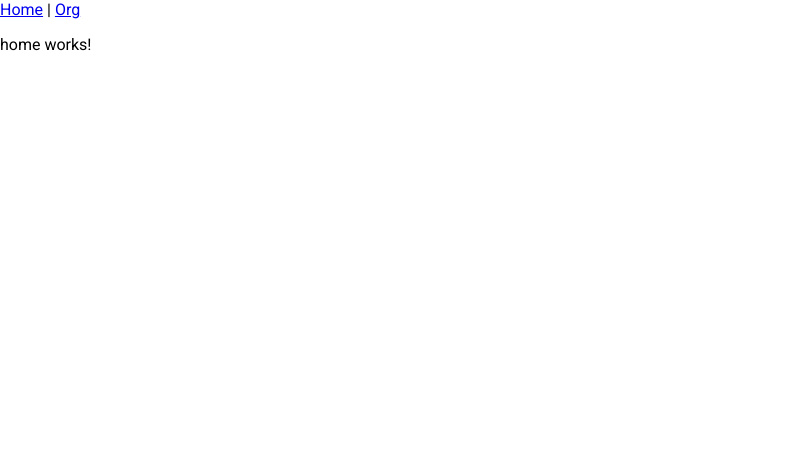
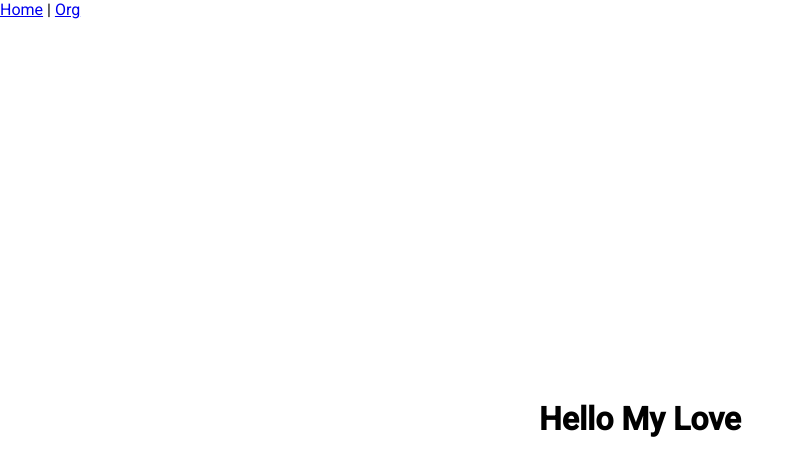
Before and after one commit to RuFeeOh/EZ-Analyze-Repository, an Angular app: page / in a window 1280 px wide. Shown: the top 476 px of the page, without its empty margins (0-804 px from the left). Built offline with nearby package versions, Linux system fonts and the light colour scheme.

Commit message:
updated home component

```diff
--- a/src/app/pages/home/home.component.html
+++ b/src/app/pages/home/home.component.html
@@ -1 +1,3 @@
-<p>home works!</p>
+<div class="container">
+    <h1>Hello My Love</h1>
+</div>
--- a/src/app/pages/home/home.component.scss
+++ b/src/app/pages/home/home.component.scss
@@ -0,0 +1,10 @@
+.container {
+    display: flex;
+    width: 100vw;
+    height: 100vh;
+    display: flex;
+    justify-content: center;
+    /*centers items on the line (the x-axis by default)*/
+    align-items: center;
+    /*centers items on the cross-axis (y by default)*/
+}
```
